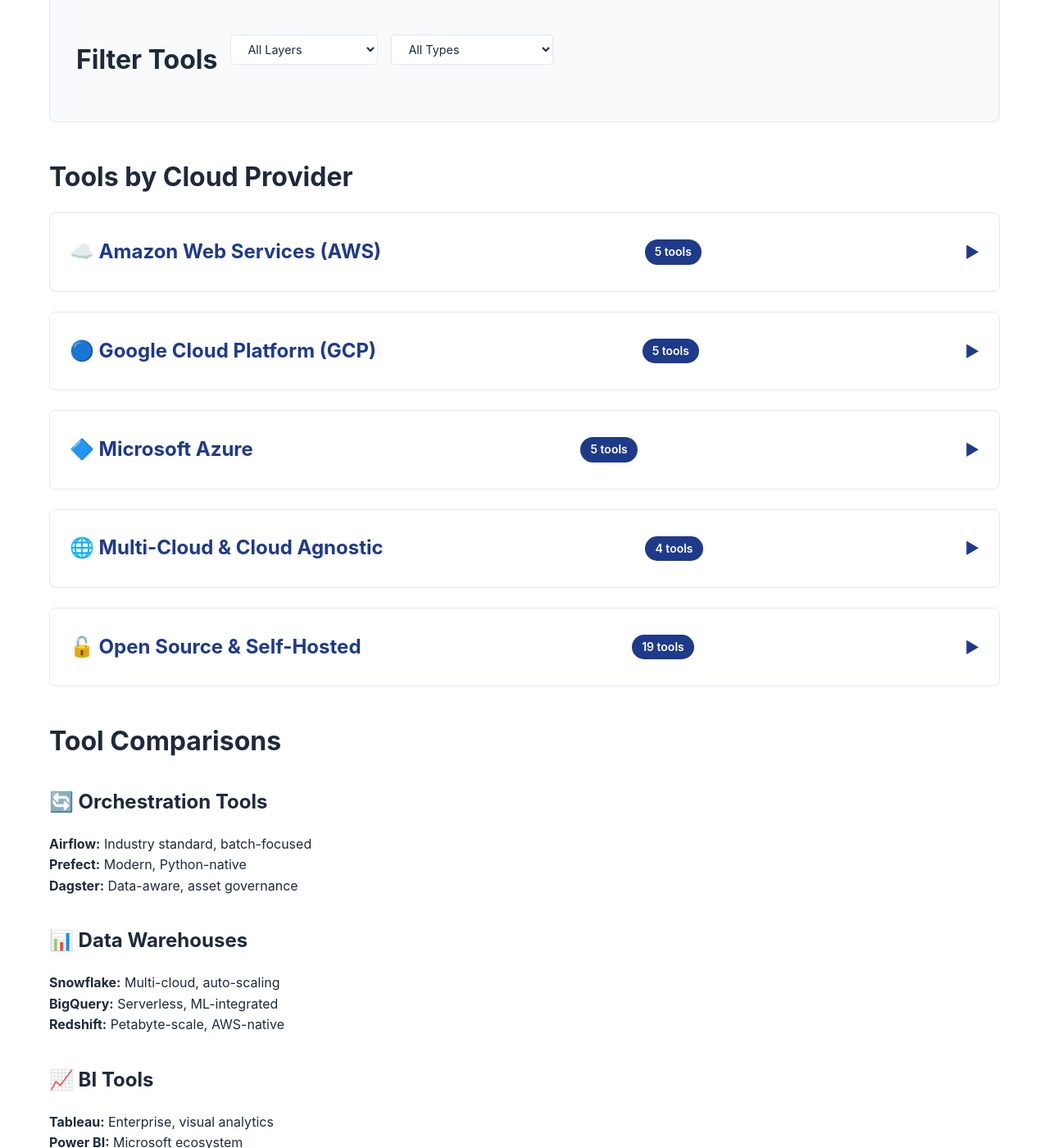
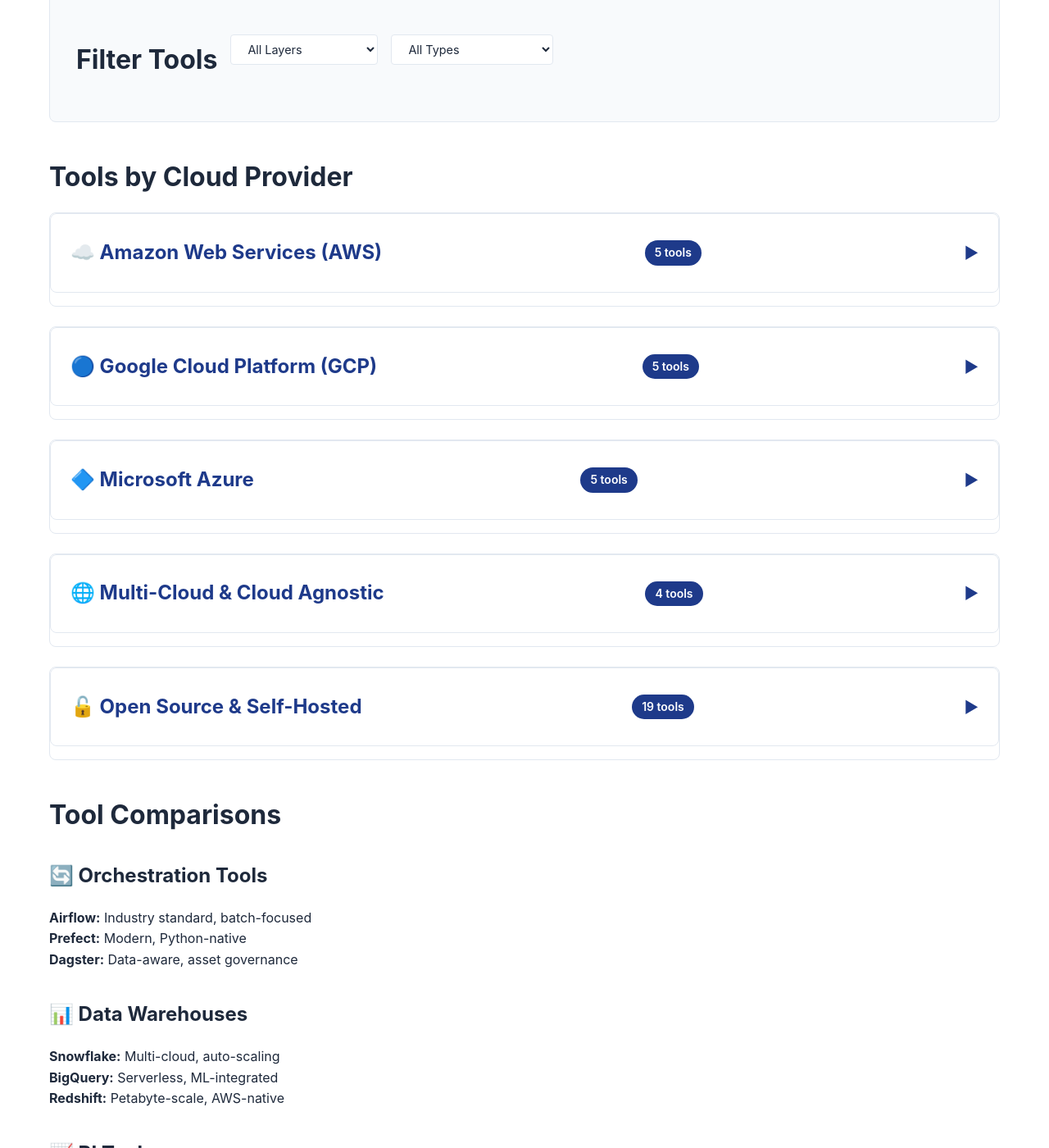
Before and after one commit to eerla/data-engineering-blog, a Jekyll site: the page built from tools.md, in a window 1280 px wide and 1400 px high, scrolled down 358 px. Shown: the whole window at 82% size. Built offline with Jekyll 4.4.1, drawn with Linux system fonts in a browser that asks for light colours.

Commit message:
Update style.css

```diff
--- a/assets/css/style.css
+++ b/assets/css/style.css
@@ -1435,6 +1435,82 @@
   border-color: var(--link-color);
 }
 
+/* Tools Page - Cloud Tools Section */
+.cloud-tools {
+  margin-bottom: 3rem;
+}
+
+.cloud-section {
+  margin-bottom: 2rem;
+}
+
+.cloud-header {
+  background: var(--background-light);
+  padding: 1rem 1.5rem;
+  cursor: pointer;
+  display: flex;
+  justify-content: space-between;
+  align-items: center;
+  transition: background-color 0.2s ease;
+  border-radius: 8px;
+  margin-bottom: 1rem;
+  border: 1px solid var(--border-color);
+}
+
+.cloud-header:hover {
+  background: var(--background);
+}
+
+.cloud-header h3 {
+  margin: 0;
+  color: var(--text-color);
+}
+
+.cloud-content {
+  display: none;
+  margin-bottom: 1rem;
+}
+
+.cloud-content.active {
+  display: block;
+}
+
+.toggle-icon {
+  transition: transform 0.2s ease;
+}
+
+.cloud-header.active .toggle-icon {
+  transform: rotate(180deg);
+}
+
+.tool-meta {
+  display: flex;
+  gap: 0.5rem;
+  margin-bottom: 0.75rem;
+}
+
+.type-badge, .layer-badge {
+  padding: 0.25rem 0.5rem;
+  border-radius: 4px;
+  font-size: 0.75rem;
+  font-weight: 600;
+  color: white;
+}
+
+.type-badge {
+  background: var(--secondary-color);
+}
+
+.layer-badge {
+  background: var(--primary-color);
+}
+
+.tool-card p {
+  margin: 0;
+  font-size: 0.875rem;
+  color: var(--text-light);
+}
+
 /* Responsive Design */
 @media (max-width: 768px) {
   .layer-card {
```
